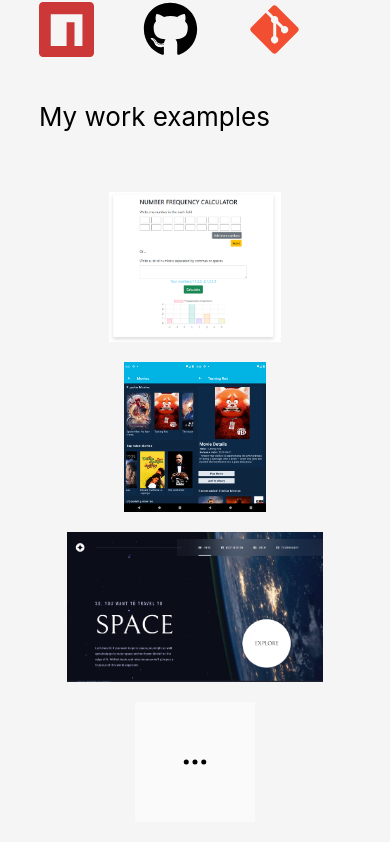
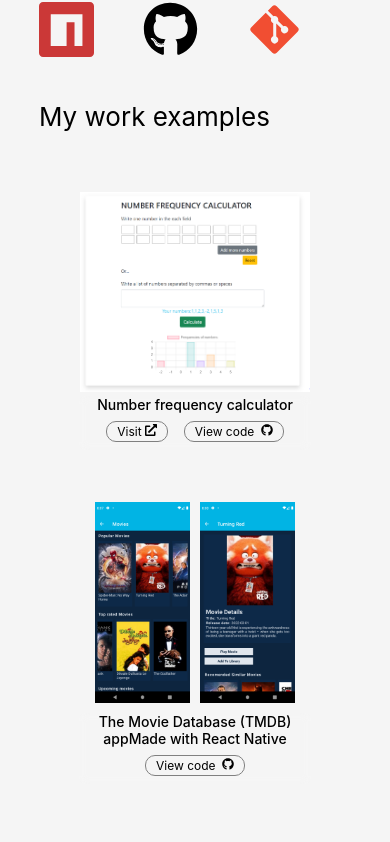
Before and after one commit to Gie-sta/portfolio, a React (Create React App) app: page / in a window 390 px wide. Shown: the part 1129-1971 px from the top of the page. Built offline with nearby package versions, Linux system fonts and the light colour scheme.

Commit message:
link to portfolio code and mobile styles

```diff
--- a/package.json
+++ b/package.json
@@ -10,9 +10,11 @@
     "@types/node": "^16.11.21",
     "@types/react": "^17.0.38",
     "@types/react-dom": "^17.0.11",
+    "@types/react-responsive": "^8.0.5",
     "react": "^17.0.2",
     "react-dom": "^17.0.2",
     "react-icons": "^4.3.1",
+    "react-responsive": "^9.0.0-beta.6",
     "react-scripts": "5.0.0",
     "typescript": "^4.5.5",
     "web-vitals": "^2.1.4"
--- a/src/components/AboutMe/index.tsx
+++ b/src/components/AboutMe/index.tsx
@@ -1,5 +1,6 @@
 import { BsLinkedin, BsGithub } from "react-icons/bs";
 import { MdContentCopy } from "react-icons/md";
+import { FiExternalLink } from "react-icons/fi";
 
 import profilePhoto from "../../assets/photo.jpg";
 
@@ -66,7 +67,15 @@
           decided to change my career completely. So far I have learned and have
           experience in HTML, CSS, JavaScript, React.js, Redux, Node.js,
           MongoDb, even a little with React Native. Now I am practicing
-          Typescript. This CV is made with React.js, SCSS and Typescript.
+          Typescript. This CV is made with React.js, SCSS and Typescript
+          <a
+            href="https://github.com/Gie-sta/portfolio"
+            target="_blank"
+            rel="noopener noreferrer"
+          >
+            <FiExternalLink className={styles.copyIcon} />
+          </a>
+          .
         </p>
         <p>
           I am looking for a team which could help me grow as a professional. I
--- a/src/components/AboutMe/styles.module.scss
+++ b/src/components/AboutMe/styles.module.scss
@@ -37,14 +37,6 @@
     div {
       margin-right: 10px;
     }
-    .copyIcon {
-      cursor: pointer;
-      margin-left: 3px;
-      &:hover {
-        color: grey;
-        transform: scale(1.2);
-      }
-    }
     .copyText {
       position: absolute;
       font-size: 12px;
@@ -57,6 +49,14 @@
     .copyIcon:hover + .copyText {
       display: block;
     }
+  }
+}
+.copyIcon {
+  cursor: pointer;
+  margin-left: 3px;
+  &:hover {
+    color: grey;
+    transform: scale(1.2);
   }
 }
 img {
@@ -93,9 +93,12 @@
     .header {
       h2 {
         font-size: 24px;
-        margin: 5px;
+        margin: 0 0 30px 0;
         letter-spacing: 0.14em;
       }
+    }
+    .icon {
+      margin-bottom: 0;
     }
   }
   img {
--- a/src/components/Skills/styles.module.scss
+++ b/src/components/Skills/styles.module.scss
@@ -9,6 +9,7 @@
   grid-template-columns: repeat(auto-fill, minmax(90px, 1fr));
   div {
     position: relative;
+    width: 90px;
     .skillName {
       display: none;
       text-align: center;
--- a/src/components/Work/index.tsx
+++ b/src/components/Work/index.tsx
@@ -1,3 +1,4 @@
+import { useMediaQuery } from "react-responsive";
 import { FaExternalLinkAlt, FaGithub } from "react-icons/fa";
 import { FiMoreHorizontal } from "react-icons/fi";
 
@@ -9,6 +10,10 @@
 import styles from "./styles.module.scss";
 
 const Work = () => {
+  const isTabletOrMobile = useMediaQuery({ query: "(max-width: 961px)" });
+  const isOverlay = () =>
+    !isTabletOrMobile ? styles.overlay : styles.no_overlay;
+
   return (
     <section aria-label="work examples" className={styles.container}>
       <h2>My work examples</h2>
@@ -16,7 +21,7 @@
         <div className={styles.works}>
           <div className={styles.work}>
             <img src={calc} alt="" />
-            <div className={`${styles.overlay} ${styles.blur}`}>
+            <div className={`${isOverlay()} ${styles.blur}`}>
               <h4>Number frequency calculator</h4>
               <div className={styles.links}>
                 <a
@@ -25,24 +30,26 @@
                   rel="noopener noreferrer"
                 >
                   Visit
-                  <FaExternalLinkAlt />
+                  <FaExternalLinkAlt className={styles.icon} />
                 </a>
                 <a
                   href="https://github.com/Gie-sta/Number_frequency_calculator"
                   target="_blank"
                   rel="noopener noreferrer"
                 >
-                  View code <FaGithub />
+                  View code <FaGithub className={styles.icon} />
                 </a>
               </div>
             </div>
           </div>
           <div className={`${styles.work} ${styles.movies}`}>
-            <img src={moviesBrowse} alt="" />
-            <img src={moviesDetails} alt="" />
-            <div className={`${styles.overlay} ${styles.blur}`}>
+            <div className={styles.movies_imgs}>
+              <img src={moviesBrowse} alt="" />
+              <img src={moviesDetails} alt="" />
+            </div>
+            <div className={`${isOverlay()} ${styles.blur}`}>
               <h4>
-                The Movie Database (TMDB) app{" "}
+                The Movie Database (TMDB) app
                 <span>Made with React Native</span>
               </h4>
               <div className={styles.links}>
@@ -51,14 +58,14 @@
                   target="_blank"
                   rel="noopener noreferrer"
                 >
-                  View code <FaGithub />
+                  View code <FaGithub className={styles.icon} />
                 </a>
               </div>
             </div>
           </div>
           <div className={styles.work}>
             <img src={space} alt="space tourism website | Frontend mentor" />
-            <div className={`${styles.overlay} ${styles.blur}`}>
+            <div className={`${isOverlay()} ${styles.blur}`}>
               <h4>
                 Space tourism multi-page website
                 <span>from Frontend Mentor</span>
@@ -70,21 +77,21 @@
                   rel="noopener noreferrer"
                 >
                   Visit
-                  <FaExternalLinkAlt />
+                  <FaExternalLinkAlt className={styles.icon} />
                 </a>
                 <a
                   href="https://github.com/Gie-sta/space-tourism"
                   target="_blank"
                   rel="noopener noreferrer"
                 >
-                  View code <FaGithub />
+                  View code <FaGithub className={styles.icon} />
                 </a>
               </div>
             </div>
           </div>
           <div className={`${styles.work} ${styles.more}`}>
             <FiMoreHorizontal className={styles.moreIcon} />
-            <div className={`${styles.overlay} ${styles.blur}`}>
+            <div className={`${isOverlay()} ${styles.blur}`}>
               <h4>See more on </h4>
               <div className={styles.links}>
                 <a
@@ -92,7 +99,7 @@
                   target="_blank"
                   rel="noopener noreferrer"
                 >
-                  Github <FaGithub />
+                  Github <FaGithub className={styles.icon} />
                 </a>
               </div>
             </div>
--- a/src/components/Work/styles.module.scss
+++ b/src/components/Work/styles.module.scss
@@ -9,7 +9,7 @@
   display: flex;
   justify-content: space-between;
   flex-wrap: wrap;
-
+}
 .work {
   background-color: rgb(250, 250, 250);
   position: relative;
@@ -77,9 +77,18 @@
     }
   }
 }
+.icon {
+  margin-left: 3px;
+}
 .movies {
+  width: 220px;
+  .movies_imgs {
     display: flex;
-    width: 220px;
+    justify-content: space-between;
+    img {
+      width: 95px;
+    }
+  }
 }
 .more {
   align-self: center;
@@ -94,7 +103,6 @@
     height: 30px;
   }
 }
-}
 
 @media only screen and (max-width: 1154px) {
   .works_container {
@@ -103,7 +111,7 @@
     .works {
       justify-content: flex-start;
       width: 700px;
-
+    }
     .work {
       margin: 20px 40px;
     }
@@ -112,26 +120,95 @@
     }
   }
 }
-}
 
-@media only screen and (max-width: 699px) {
+@media only screen and (max-width: 961px) {
   .works_container {
     .works {
-      display: block;
-      .work {
-        height: 150px;
-        margin: 20px auto;
-        width: max-content;
-        .overlay {
-          h4 {
-            font-size: 14px;
+      justify-content: center;
     }
   }
+  .work {
+    background-color: #f5f5f5;
+    padding-bottom: 100px;
+    &:hover {
+      transform: scale(1);
     }
-      .more {
-        height: 120px;
-        width: 120px;
+    .no_overlay {
+      h4 {
+        font-weight: 500;
+        font-size: 20px;
+      }
+      .links {
+        display: flex;
+        justify-content: center;
+        a {
+          border: 1px solid grey;
+          border-radius: 10px;
+          padding: 2px 10px;
+          margin: 10px;
+          transition: background-color 0.5s;
+          &:hover {
+            background-color: #fff;
           }
         }
       }
     }
+  }
+  .work.movies {
+    .no_overlay {
+      position: absolute;
+      width: 290px;
+      left: -25px;
+      margin-top: 10px;
+    }
+  }
+  .work.more {
+    flex-direction: column;
+    margin: 0;
+    padding: 0;
+  }
+}
+
+@media only screen and (max-width: 754px) {
+  .work {
+    width: 100%;
+    padding-bottom: 70px;
+    &:hover {
+      transform: scale(1);
+    }
+    .no_overlay {
+      text-align: center;
+      h4 {
+        font-size: 16px;
+      }
+    }
+  }
+  .work.movies {
+    .movies_imgs {
+      width: 200px;
+      margin: 0 auto;
+    }
+    .no_overlay {
+      width: 100%;
+      left: 0;
+    }
+  }
+  .work.more {
+    margin-top: 20px;
+  }
+}
+@media only screen and (max-width: 399px) {
+  .work {
+    .no_overlay {
+      h4 {
+        font-size: 14px;
+      }
+      .links {
+        a {
+          font-size: 12px;
+          margin: 8px;
+        }
+      }
+    }
+  }
+}
```
Also changed, not shown: 1 other file (tests, documents, lock files or other folders). Lines whose indentation alone changed are shown as unchanged.
